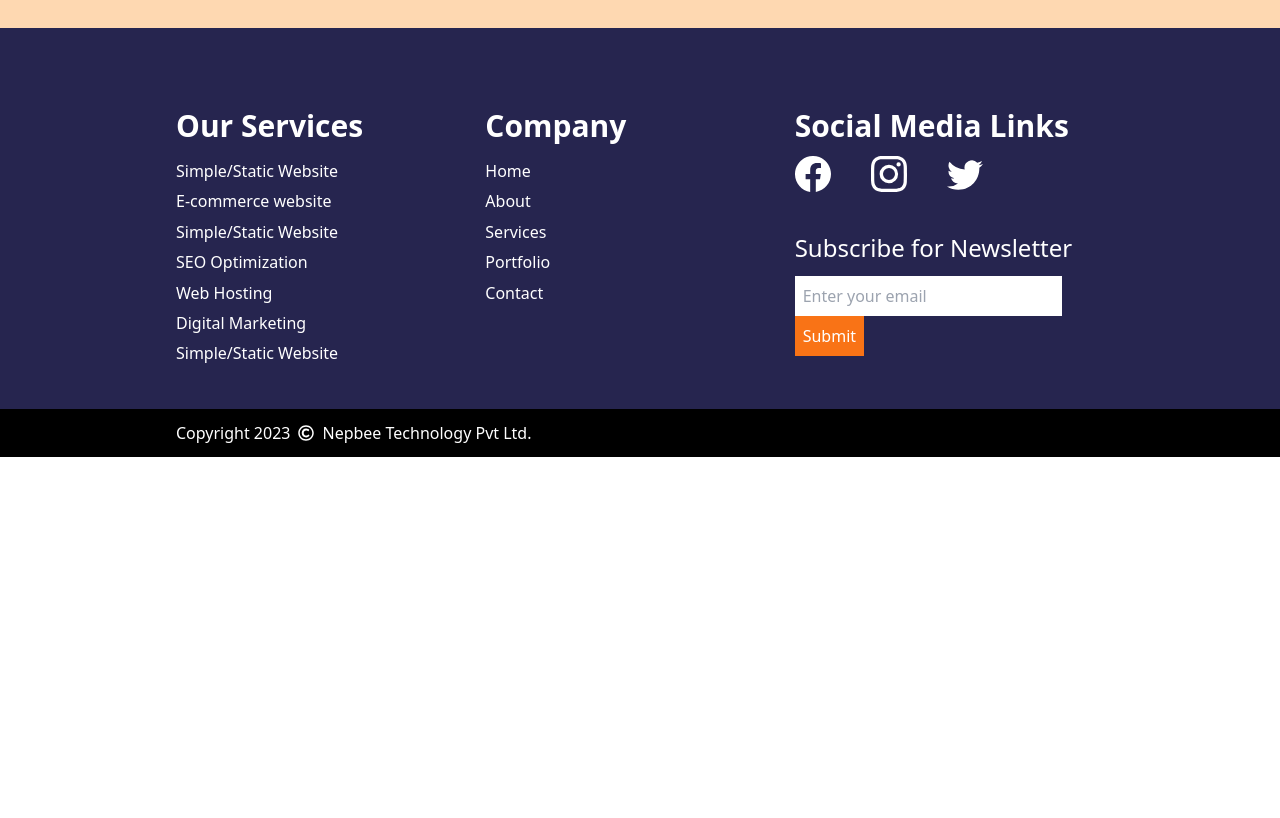
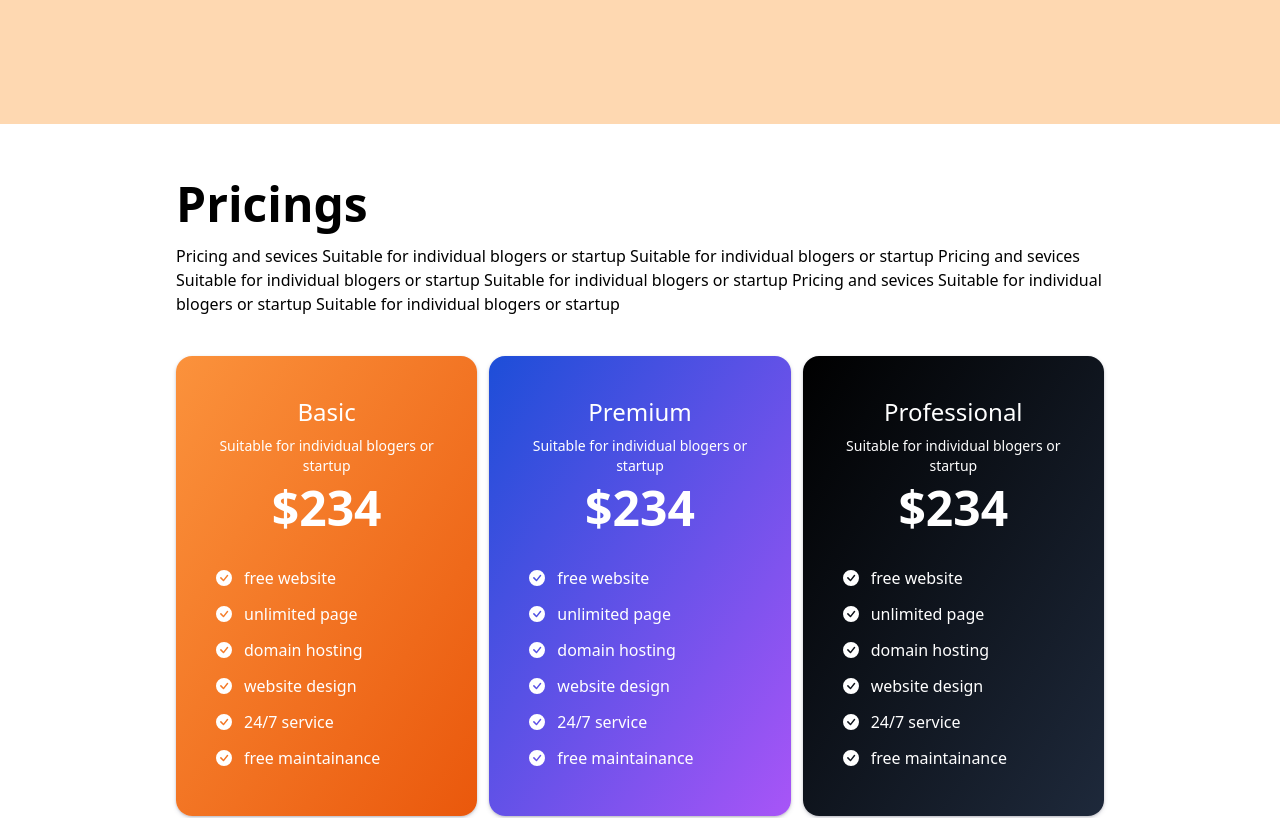
Before and after one commit to Anish-Rai/Nepbee_website, a Next.js app: page / in a window 1280 px wide. Shown: the part 4160-4978 px from the top of the page. Before the commit the page ends 4617 px from the top, so only its background shows below. Built offline with nearby package versions, Linux system fonts and the light colour scheme.

Commit message:
pricing section added

```diff
--- a/components/Navbar.js
+++ b/components/Navbar.js
@@ -20,7 +20,7 @@ const Navbar = () => {
       </div>
 
       <div className='flex'>
-        <ul className={`lg:flex absolute lg:opacity-100 lg:static lg:w-auto lg:bg-transparent top-[3.5rem] bg-slate-300 w-screen transition-all ease-out duration-500 ${state? '-left-[100%] opacity-10':'left-0 opacity-100'} lg:pr-3`}>
+        <ul className={`lg:flex absolute lg:opacity-100 lg:static lg:w-auto lg:bg-transparent top-[3.5rem] bg-white w-screen transition-all ease-out duration-500 ${state? '-left-[100%] opacity-10':'left-0 opacity-100'} lg:pr-3`}>
         {
           navItems.map(({href,name})=>{
             return (
--- /dev/null
+++ b/components/Pricing.js
@@ -0,0 +1,88 @@
+import React from 'react'
+import {BsFillCheckCircleFill} from 'react-icons/bs'
+
+const Pricing = () => {
+    const basicPack = [
+        {feature:'free website'},
+        {feature:'unlimited page'},
+        {feature:'domain hosting'},
+        {feature:'website design'},
+        {feature:'24/7 service'},
+        {feature:'free maintainance'},
+
+    ]
+  return (
+    <div className='lg:pt-14 lg:pb-32 py-8 px-4  lg:px-44'>
+        <h1 className=' text-2xl lg:text-5xl lg:font-bold font-semibold  lg:pt-0 lg:pb-4 pb-3'>Pricings</h1>
+        <p className='pb-10'>Pricing and sevices Suitable for individual blogers or startup Suitable for individual blogers or startup Pricing and sevices Suitable for individual blogers or startup Suitable for individual blogers or startup Pricing and sevices Suitable for individual blogers or startup Suitable for individual blogers or startup</p>
+        <div className='grid lg:grid-cols-3 gap-3'>
+            <div className='shadow-full-shadow-dark p-10 bg-gradient-to-br from-orange-400 to-orange-600 text-white rounded-2xl'>
+                <h2 className='text-center text-2xl font-medium pb-2'>Basic</h2>
+                <p className='text-center text-sm'>Suitable for individual blogers or startup</p>
+                <h1 className='text-center font-bold text-5xl pt-2 pb-7'>$234</h1>
+
+                <ul>
+                    {
+                        basicPack.map(({feature},key)=>{
+                            return (
+                                <li className='flex items-center' key={key}>
+                                    <BsFillCheckCircleFill />
+                                    <p className='pl-3 leading-9'> {feature} </p>
+                                </li>
+                            )
+                        })
+                    }
+
+
+                </ul>
+
+            </div>
+
+            <div className=' text-white shadow-full-shadow-dark p-10 bg-gradient-to-br from-blue-700 to-purple-500 rounded-2xl'>
+                <h2 className='text-center text-2xl font-medium pb-2'>Premium</h2>
+                <p className='text-center text-sm'>Suitable for individual blogers or startup</p>
+                <h1 className='text-center font-bold text-5xl pt-2  pb-7'>$234</h1>
+
+                <ul>
+                    {
+                        basicPack.map(({feature},key)=>{
+                            return (
+                                <li className='flex items-center' key={key}>
+                                    <BsFillCheckCircleFill />
+                                    <p className='pl-3 leading-9'> {feature} </p>
+                                </li>
+                            )
+                        })
+                    }
+
+
+                </ul>
+
+            </div>
+            <div className='shadow-full-shadow-dark p-10 bg-gradient-to-br from-black to-slate-800 text-white rounded-2xl'>
+                <h2 className='text-center text-2xl font-medium pb-2'>Professional</h2>
+                <p className='text-center text-sm'>Suitable for individual blogers or startup</p>
+                <h1 className='text-center font-bold text-5xl pt-2 pb-7'>$234</h1>
+
+                <ul>
+                    {
+                        basicPack.map(({feature},key)=>{
+                            return (
+                                <li className='flex items-center' key={key}>
+                                    <BsFillCheckCircleFill />
+                                    <p className='pl-3 leading-9'> {feature} </p>
+                                </li>
+                            )
+                        })
+                    }
+
+
+                </ul>
+
+            </div>
+        </div>
+    </div>
+  )
+}
+
+export default Pricing
--- a/components/Teams.js
+++ b/components/Teams.js
@@ -11,7 +11,7 @@ const Teams = () => {
         {name:'person3.svg', title:'CEO',description:'sflj lsajf ksdfjldlgj lj sdlkfj lasfkl '},
     ]
   return (
-    <div className='lg:pt-14 py-8 px-4  lg:px-44 bg-[#FED8B1] text-center'>
+    <div className='lg:pt-14 lg:pb-32 py-8 px-4  lg:px-44 bg-[#FED8B1] text-center'>
         <h1 className=' text-2xl lg:text-5xl lg:font-bold font-semibold  lg:pt-0 lg:pb-7 pb-3'>Our Teams</h1>
         <h3 className='text-left pb-7'>Contrary to popular belief, Lorem Ipsum is not simply randord in classical literature, discovered the Contrary to popular belief, Lorem Ipsum is not simply randord in classical literature, discovered the</h3>
         <div className='grid lg:grid-cols-2 gap-20'>
--- a/pages/index.js
+++ b/pages/index.js
@@ -6,6 +6,7 @@ import Hero from '../components/Hero'
 import Services from '../components/Services'
 import Portfolio from '../components/Portfolio'
 import Teams from '../components/Teams'
+import Pricing from '../components/Pricing'
 
 const inter = Inter({ subsets: ['latin'] })
 
@@ -24,6 +25,7 @@ export default function Home() {
         <Services />
         <Portfolio />
         <Teams />
+        <Pricing />
       </main>
     </>
   )
--- a/tailwind.config.js
+++ b/tailwind.config.js
@@ -8,7 +8,8 @@ module.exports = {
     extend: {
       boxShadow:{
         'full-shadow': 'rgba(149, 157, 165, 0.2) 0px 8px 24px',
-        'full-shadow-2': 'box-shadow: rgba(17, 17, 26, 0.05) 0px 1px 0px, rgba(17, 17, 26, 0.1) 0px 0px 8px',
+        'full-shadow-2': 'rgba(17, 17, 26, 0.05) 0px 1px 0px, rgba(17, 17, 26, 0.1) 0px 0px 8px',
+        'full-shadow-dark':'rgba(50, 50, 93, 0.25) 0px 2px 5px -1px, rgba(0, 0, 0, 0.3) 0px 1px 3px -1px;',
       },
       colors:{
         enquiry:"#68E1FD",
```
